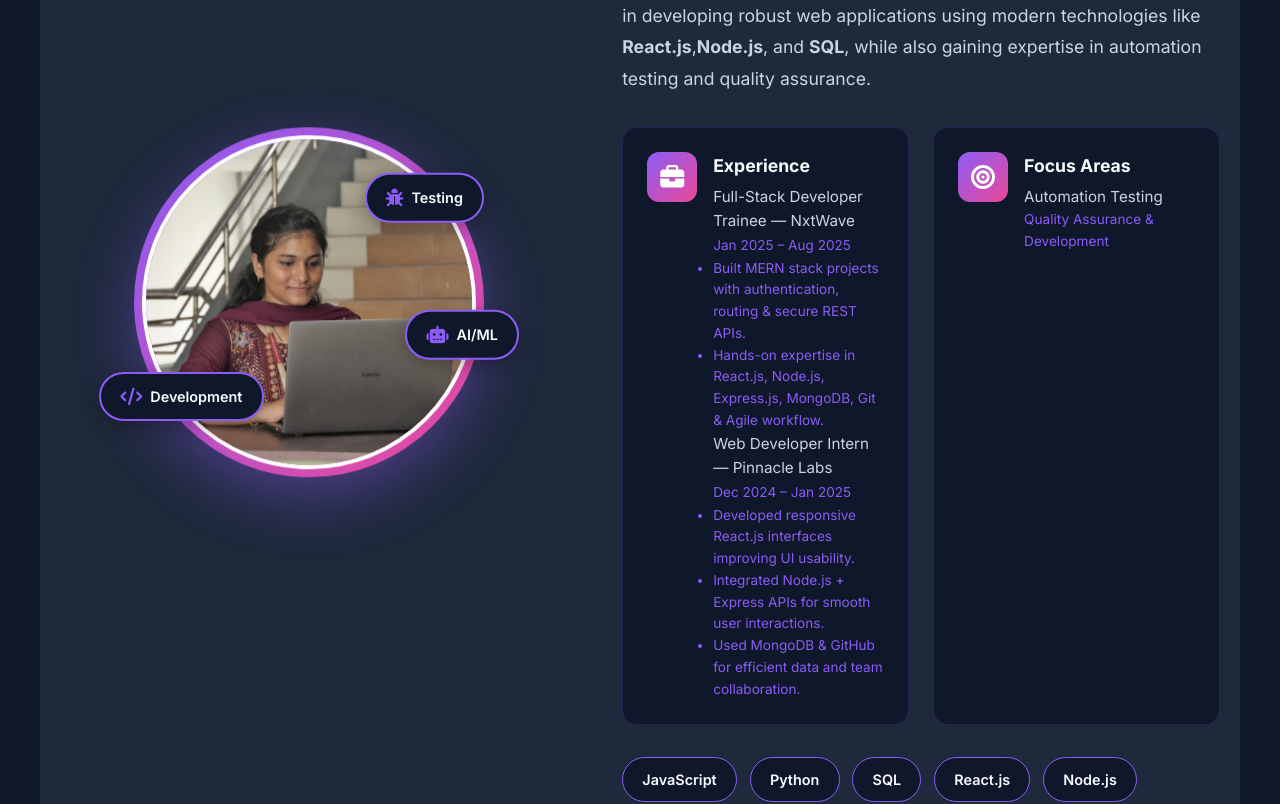
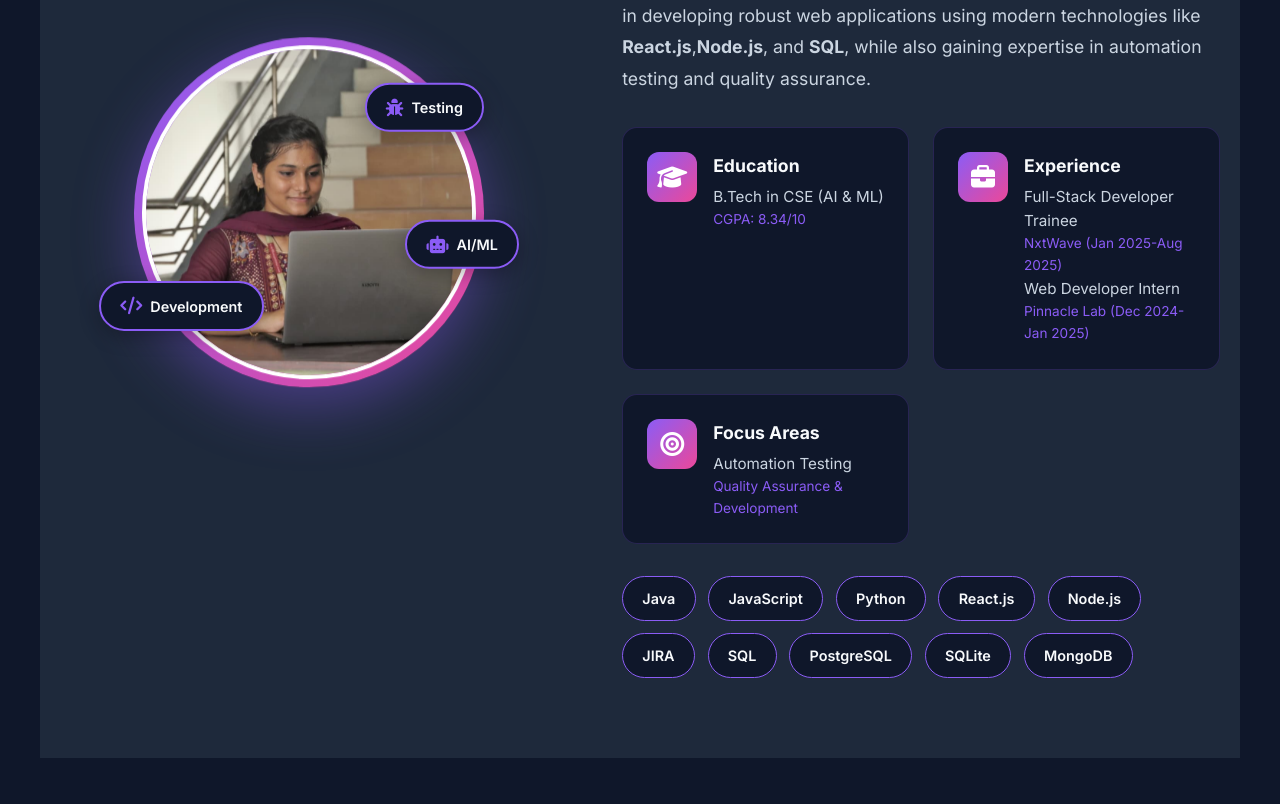
Before and after one commit to nagalakshmikalluri/nagalakshmi-portfolio, a React (Create React App) app: page / in a window 1280 px wide. Shown: the part 1220-2024 px from the top of the page. Built offline with nearby package versions, Linux system fonts and the light colour scheme.

Commit message:
skills changed

```diff
--- a/src/components/About.js
+++ b/src/components/About.js
@@ -49,30 +49,25 @@ const About = () => {
           <div className="about-highlights">
             <div className="highlight-item">
               <div className="highlight-icon">
+                <i className="fas fa-graduation-cap"></i>
+              </div>
+              <div className="highlight-content">
+                <h4>Education</h4>
+                <p>B.Tech in CSE (AI & ML)</p>
+                <p className="highlight-detail">CGPA: 8.34/10</p>
+              </div>
+            </div>
+
+            <div className="highlight-item">
+              <div className="highlight-icon">
                 <i className="fas fa-briefcase"></i>
               </div>
               <div className="highlight-content">
                 <h4>Experience</h4>
-                <p className="highlight-role">
-                  Full-Stack Developer Trainee — NxtWave
-                  <br />
-                  <span className="highlight-detail">Jan 2025 – Aug 2025</span>
-                </p>
-                <ul className="highlight-detail">
-                  <li>Built MERN stack projects with authentication, routing & secure REST APIs.</li>
-                  <li>Hands-on expertise in React.js, Node.js, Express.js, MongoDB, Git & Agile workflow.</li>
-                </ul>
-
-                <p className="highlight-role">
-                  Web Developer Intern — Pinnacle Labs
-                  <br />
-                  <span className="highlight-detail">Dec 2024 – Jan 2025</span>
-                </p>
-                <ul className="highlight-detail">
-                  <li>Developed responsive React.js interfaces improving UI usability.</li>
-                  <li>Integrated Node.js + Express APIs for smooth user interactions.</li>
-                  <li>Used MongoDB & GitHub for efficient data and team collaboration.</li>
-                </ul>
+                <p>Full-Stack Developer Trainee</p>
+                <p className="highlight-detail">NxtWave (Jan 2025-Aug 2025)</p>
+                <p>Web Developer Intern</p>
+                <p className="highlight-detail">Pinnacle Lab (Dec 2024-Jan 2025)</p>
               </div>
             </div>
 
@@ -89,12 +84,16 @@ const About = () => {
           </div>
 
           <div className="about-skills-quick">
+            <span className="skill-tag">Java</span>
             <span className="skill-tag">JavaScript</span>
             <span className="skill-tag">Python</span>
-            <span className="skill-tag">SQL</span>
             <span className="skill-tag">React.js</span>
             <span className="skill-tag">Node.js</span>
             <span className="skill-tag">JIRA</span>
+            <span className="skill-tag">SQL</span>
+            <span className="skill-tag">PostgreSQL</span>
+            <span className="skill-tag">SQLite</span>
+            <span className="skill-tag">MongoDB</span>
           </div>
         </div>
       </div>
```
